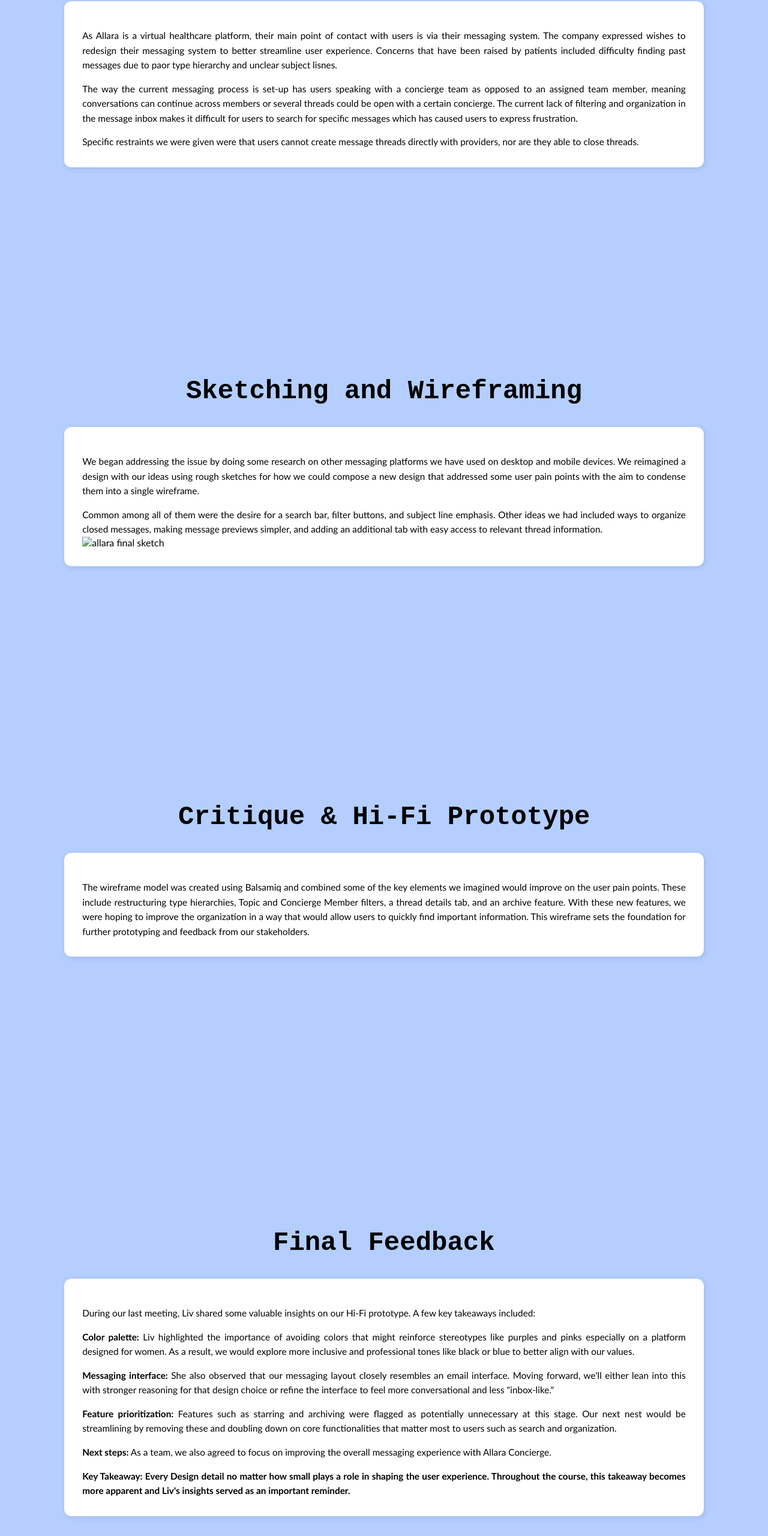
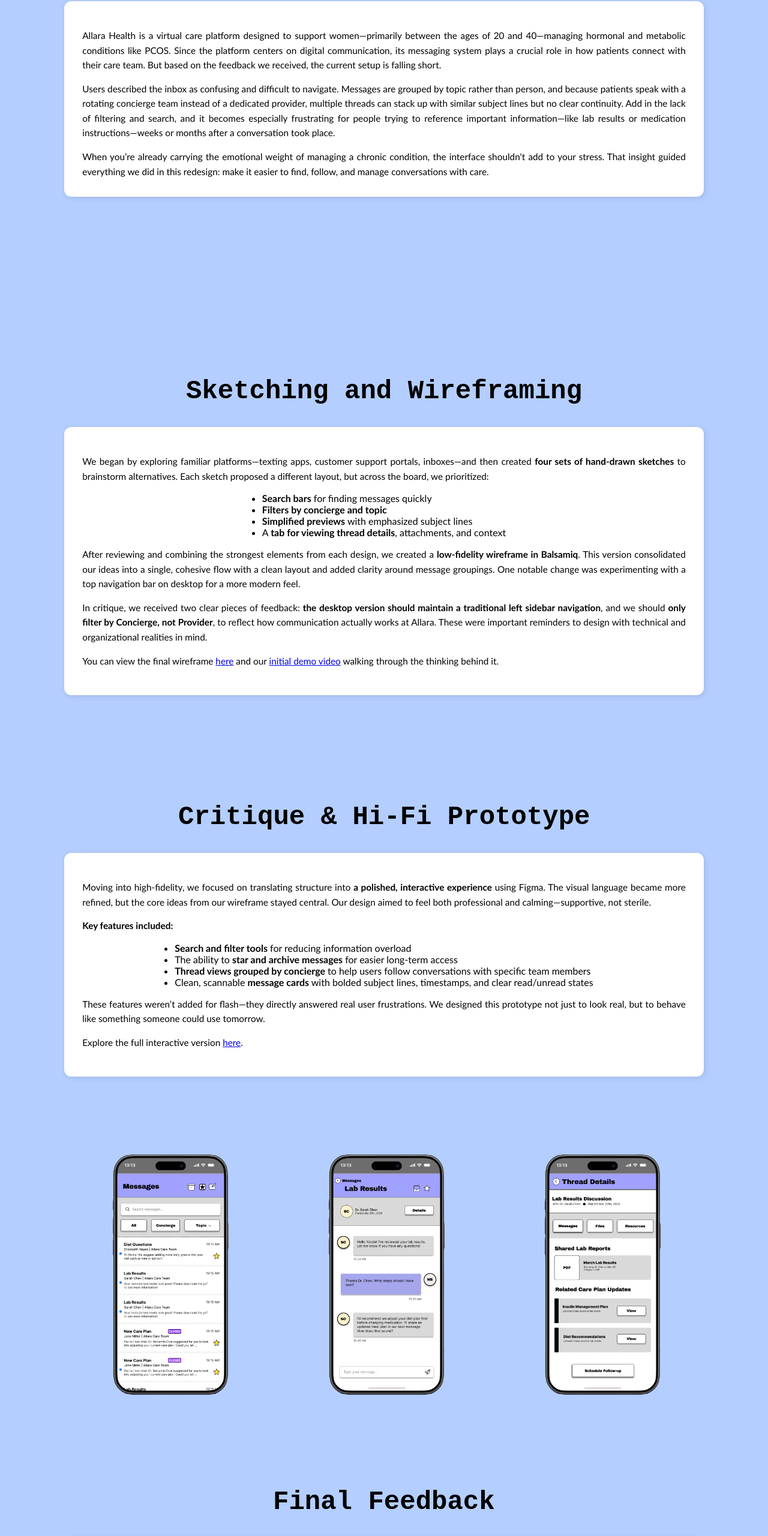
Before and after one commit to nicolesanchez-soto/iterative-design, a website: page index.html in a window 1280 px wide. Shown: the part 219-2780 px from the top of the page at 60% size. Drawn offline with Linux system fonts and the light colour scheme; a web font is replaced by a local one.

Commit message:
feat: updated narrative and added mobile hifi

```diff
--- a/index.html
+++ b/index.html
@@ -34,33 +34,39 @@
 
             <div class="white-box-actual">
 
-                <!-- the issues/concerns -->
-
-                <p>As Allara is a virtual healthcare platform, their main point of contact
-                    with users is via their messaging system. The company expressed wishes
-                    to redesign their messaging system to better streamline user experience.
-                    Concerns that have been raised by patients included difficulty finding
-                    past messages due to paor type hierarchy and unclear subject lisnes.
+                <p>Allara Health is a virtual care platform designed to support women—primarily between the ages of 20
+                    and 40—managing
+                    hormonal and metabolic conditions like PCOS. Since the platform centers on digital communication,
+                    its messaging system
+                    plays a crucial role in how patients connect with their care team. But based on the feedback we
+                    received, the current
+                    setup is falling short.
 
                 </p>
 
                 <p></p>
 
-                <p> The way the current messaging process is set-up has users speaking with
-                    a concierge team as opposed to an assigned team member, meaning conversations
-                    can continue across members or several threads could be open with a certain
-                    concierge. The current lack of filtering and organization in the message inbox
-                    makes it difficult for users to search for specific messages which has caused
-                    users to express frustration.
-
+                <p> Users described the inbox as confusing and difficult to navigate. Messages are grouped by topic
+                    rather than person, and
+                    because patients speak with a rotating concierge team instead of a dedicated provider, multiple
+                    threads can stack up
+                    with similar subject lines but no clear continuity. Add in the lack of filtering and search, and it
+                    becomes especially
+                    frustrating for people trying to reference important information—like lab results or medication
+                    instructions—weeks or
+                    months after a conversation took place.
                 </p>
 
                 <p></p>
 
                 <p>
 
-                    Specific restraints we were given were that users cannot create message threads
-                    directly with providers, nor are they able to close threads.
+                    When you’re already carrying the emotional weight of managing a chronic condition, the interface
+                    shouldn't add to your
+                    stress. That insight guided everything we did in this redesign: make it easier to find, follow, and
+                    manage conversations
+                    with care.
+
                 </p>
             </div>
 
@@ -76,22 +82,50 @@
             </div>
 
             <div class="white-box-actual">
-                <p> We began addressing the issue by doing some research on other messaging platforms
-                    we have used on desktop and mobile devices. We reimagined a design with our ideas
-                    using rough sketches for how we could compose a new design that addressed some user
-                    pain points with the aim to condense them into a single wireframe.</p>
+                <p>
+                <p>
+                    We began by exploring familiar platforms—texting apps, customer support portals, inboxes—and then
+                    created <b>four
+                        sets of hand-drawn sketches</b> to brainstorm alternatives. Each sketch proposed a different
+                    layout, but across
+                    the board, we prioritized:
+                </p>
 
                 <p></p>
 
+                <ul style="display: table; margin: 0 auto; text-align: left;"">
+                    <li><b>Search bars</b> for finding messages quickly</li>
+                    <li><b>Filters by concierge and topic</b></li>
+                    <li><b>Simplified previews</b> with emphasized subject lines</li>
+                    <li>A <b>tab for viewing thread details</b>, attachments, and context</li>
+                </ul>
                 <p>
+                    After reviewing and combining the strongest elements from each design, we created a <b>low-fidelity
+                        wireframe in
+                        Balsamiq</b>. This version consolidated our ideas into a single, cohesive flow with a clean
+                    layout and added
+                    clarity around message groupings. One notable change was experimenting with a top navigation bar on
+                    desktop for a
+                    more modern feel.
+                </p>
+                <p>
+                    In critique, we received two clear pieces of feedback: <b>the desktop version should maintain a
+                        traditional left
+                        sidebar navigation</b>, and we should <b>only filter by Concierge, not Provider</b>, to reflect
+                    how
+                    communication actually works at Allara. These were important reminders to design with technical and
+                    organizational
+                    realities in mind.
+                </p>
+                <p>
+                    You can view the final wireframe <a href=" https://balsamiq.cloud/sydm2d4/pywudzx" target="_blank">
+                    here</a> and our
+                    <a href="https://www.loom.com/share/6827b655eb454f5ead060afac834a2de?sid=cc58102b-c522-40d6-ba23-8af25cbe644a"
+                        target="_blank">initial demo video</a> walking through the thinking behind it.
+                    </p>
 
-                    Common among all of them were the desire for a search bar, filter buttons, and subject
-                    line emphasis. Other ideas we had included ways to organize closed messages, making
-                    message previews simpler, and adding an additional tab with easy access to relevant
-                    thread information.
-                </p>
+                    </p>
 
-                <img src="images/allara_sketch.png" alt="allara final sketch">
             </div>
 
 
@@ -107,16 +141,59 @@
 
             <div class="white-box-actual">
                 <p>
-                    The wireframe model was created using Balsamiq and combined some of the key elements we imagined would
-                    improve on the user pain points. These include restructuring type hierarchies, Topic and Concierge Member
-                    filters, a thread details tab, and an archive feature. With these new features, we were hoping to improve
-                    the organization in a way that would allow users to quickly find important information. This wireframe
-                    sets the foundation for further prototyping and feedback from our stakeholders.
+                <p>
+                    Moving into high-fidelity, we focused on translating structure into <b>a polished, interactive
+                        experience</b> using
+                    Figma. The visual language became more refined, but the core ideas from our wireframe stayed
+                    central. Our design
+                    aimed to feel both professional and calming—supportive, not sterile.
                 </p>
+                <p><b>Key features included:</b></p>
+
+                <p></p>
+                <ul style="display: table; margin: 0 auto; text-align: left;">
+                    <li><b>Search and filter tools</b> for reducing information overload</li>
+                    <li>The ability to <b>star and archive messages</b> for easier long-term access</li>
+                    <li><b>Thread views grouped by concierge</b> to help users follow conversations with specific team
+                        members</li>
+                    <li>Clean, scannable <b>message cards</b> with bolded subject lines, timestamps, and clear
+                        read/unread states</li>
+                </ul>
+                <p>
+                    These features weren’t added for flash—they directly answered real user frustrations. We designed
+                    this prototype not
+                    just to look real, but to behave like something someone could use tomorrow.
+                </p>
+                <p>
+                    Explore the full interactive version <a
+                        href="https://www.figma.com/design/Ybrt9NIBU12ex6jY30DoJ2/Hi-Fi-Prototype?node-id=0-1&t=3FeQwDu659S1hPz0-1"
+                        target="_blank">here</a>.
+                </p>
+
+                </p>
+
+
+
+            </div>
+
             </div>
 
 
-            <div class="bottom-space"></div>
+            <div class="image-row">
+
+                <div class="image-container">
+                    <img src="phone-1.png" alt="Amazon Default" class="default-img">
+
+                </div>
+                <div class="image-container">
+                    <img src="phone-2.png" alt="Depop Default" class="default-img">
+
+                </div>
+                <div class="image-container">
+                    <img src="phone-3.png" alt="Sephora Default" class="default-img">
+
+                </div>
+                <div class="bottom-space"></div>
 
 
         </section>
@@ -128,45 +205,40 @@
 
             <div class="white-box-actual">
                 <p>
-                    During our last meeting, Liv shared some valuable insights on our Hi-Fi prototype. A few key
-                    takeaways
-                    included:
+                <p>
+                    During our final critique session, we presented our Hi-Fi prototype and received thoughtful feedback
+                    from Liv that
+                    helped us reflect on both our design decisions and future possibilities.
                 </p>
-                <p></p>
 
-                <p>
+                <p><b>Color palette:</b> Liv highlighted the importance of avoiding colors that might reinforce
+                    stereotypes, such as
+                    purples and pinks—especially on a platform designed for women. As a result, we would explore more
+                    inclusive and
+                    professional tones like black or blue to better align with our values.</p>
 
-                    <b>Color palette: </b> Liv highlighted the importance of avoiding colors that might reinforce
-                    stereotypes
-                    like purples and pinks especially on a platform designed for women. As a result, we would explore
-                    more inclusive and professional tones like black or blue to better align with our values.
-                </p>
-                <p></p>
+                <p><b>Messaging interface:</b> She also noted that our layout strongly resembled an email interface.
+                    Moving forward, we
+                    would consider either leaning into this format with clearer intent or refining the flow to feel more
+                    conversational
+                    and approachable.</p>
 
-                <p>
-                    <b> Messaging interface:</b> She also observed that our messaging layout closely resembles an email
-                    interface. Moving forward, we'll either lean into this with stronger reasoning for that design
-                    choice or refine the interface to feel more conversational and less "inbox-like."
-                </p>
-                <p></p>
+                <p><b>Feature prioritization:</b> Features such as starring and archiving were flagged as potentially
+                    unnecessary for
+                    this stage. Liv encouraged us to streamline by focusing on core functionalities that matter most to
+                    users—like
+                    search and filtering.</p>
 
-                <p>
-                    <b>Feature prioritization:</b> Features such as starring and archiving were flagged as potentially
-                    unnecessary at this stage. Our next nest would be streamlining by removing these and doubling
-                    down on core functionalities that matter most to users such as search and organization.
-                </p>
-                <p></p>
+                <p><b>Next steps:</b> Had we had more time, we would have incorporated this feedback to further refine
+                    visual tone,
+                    layout style, and feature prioritization. As a team, we still see opportunities to improve the
+                    overall messaging
+                    experience with Allara Concierge.</p>
 
-                <p>
-                    <b>Next steps:</b> As a team, we also agreed to focus on improving the overall messaging experience
-                    with Allara Concierge.
-                </p>
-                <p></p>
-                <p>
-                    <b>Key Takeaway: <b> Every Design detail no matter how small plays a role in shaping the user
-                            experience.
-                            Throughout the course, this takeaway becomes more apparent and Liv's insights served as an
-                            important reminder.
+                <p><b>Key Takeaway:</b> Every design detail—no matter how small—shapes how users feel. Liv's insights
+                    reminded us that
+                    good design means making intentional choices that respect users’ needs, emotions, and contexts.</p>
+
                 </p>
 
 
--- a/styles.css
+++ b/styles.css
@@ -166,9 +166,6 @@
 }
 
 
-
-
-
 .white-box-actual {
     background-color: white;
     padding: 30px;
@@ -182,3 +179,46 @@
     min-height: 100px;
     transition: transform 0.3s ease, box-shadow 0.3s ease;
 }
+
+
+
+@media screen and (max-width: 768px) {
+    .image-row {
+        flex-direction: column;
+    }
+
+    .image-row img {
+        width: 90%;
+        max-width: 100%;
+
+    }
+}
+
+.image-container img {
+    width: 150%;
+    height: auto;
+    transition: opacity 0.4s ease-in-out;
+}
+
+.image-row {
+    display: flex;
+    justify-content: center;
+    align-items: flex-start;
+    flex-wrap: wrap;
+    gap: 10px;
+    margin-top: 40px;
+    margin-bottom: 40px;
+}
+
+.image-container {
+    flex: 1 1 300px;
+    max-width: 350px;
+    display: flex;
+    justify-content: center;
+}
+
+.image-container img {
+    width: 100%;
+    height: auto;
+    transition: opacity 0.4s ease-in-out;
+}
```
Also changed, not shown: phone-1.png (added), phone-2.png (added), phone-3.png (added).
